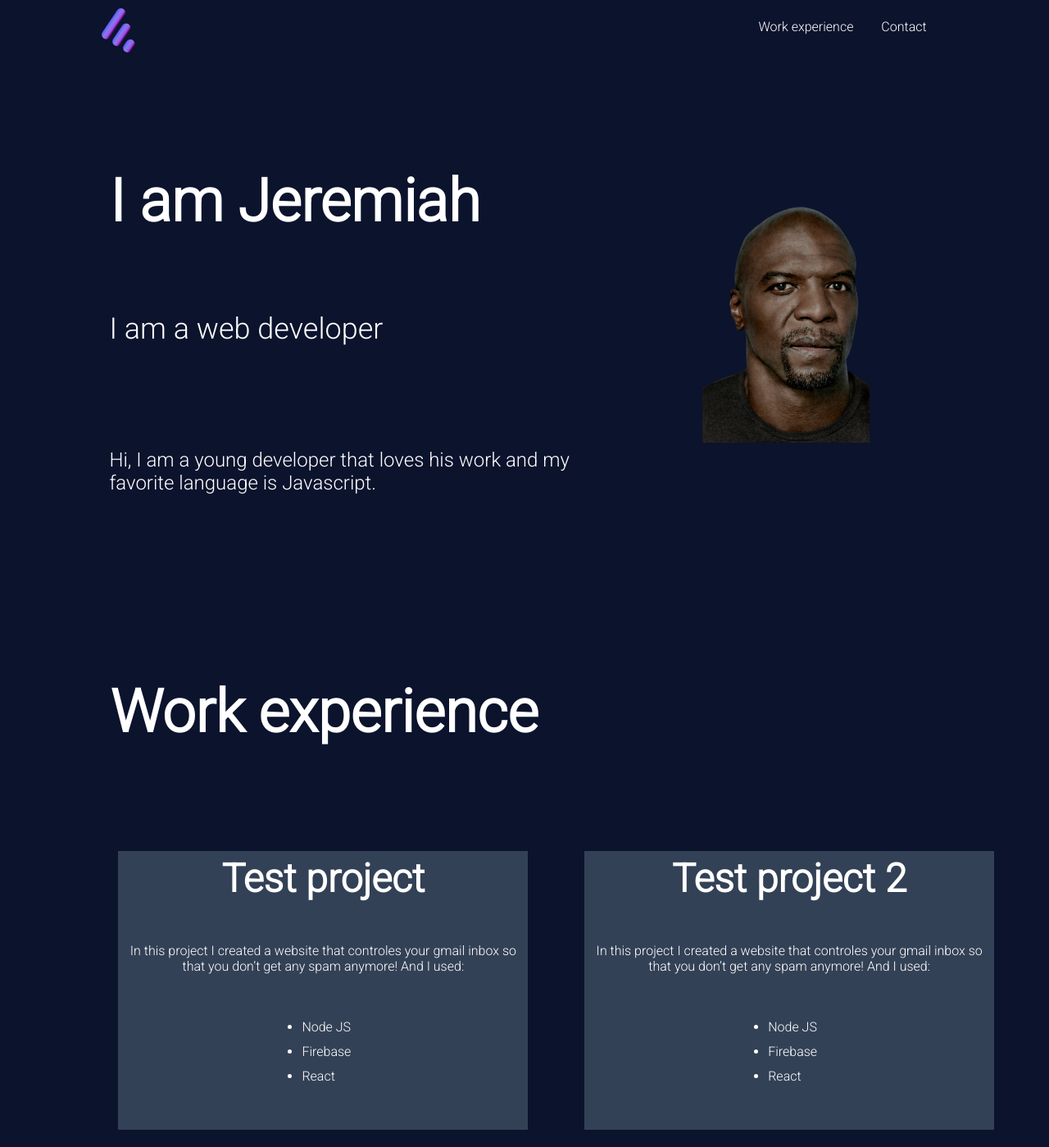
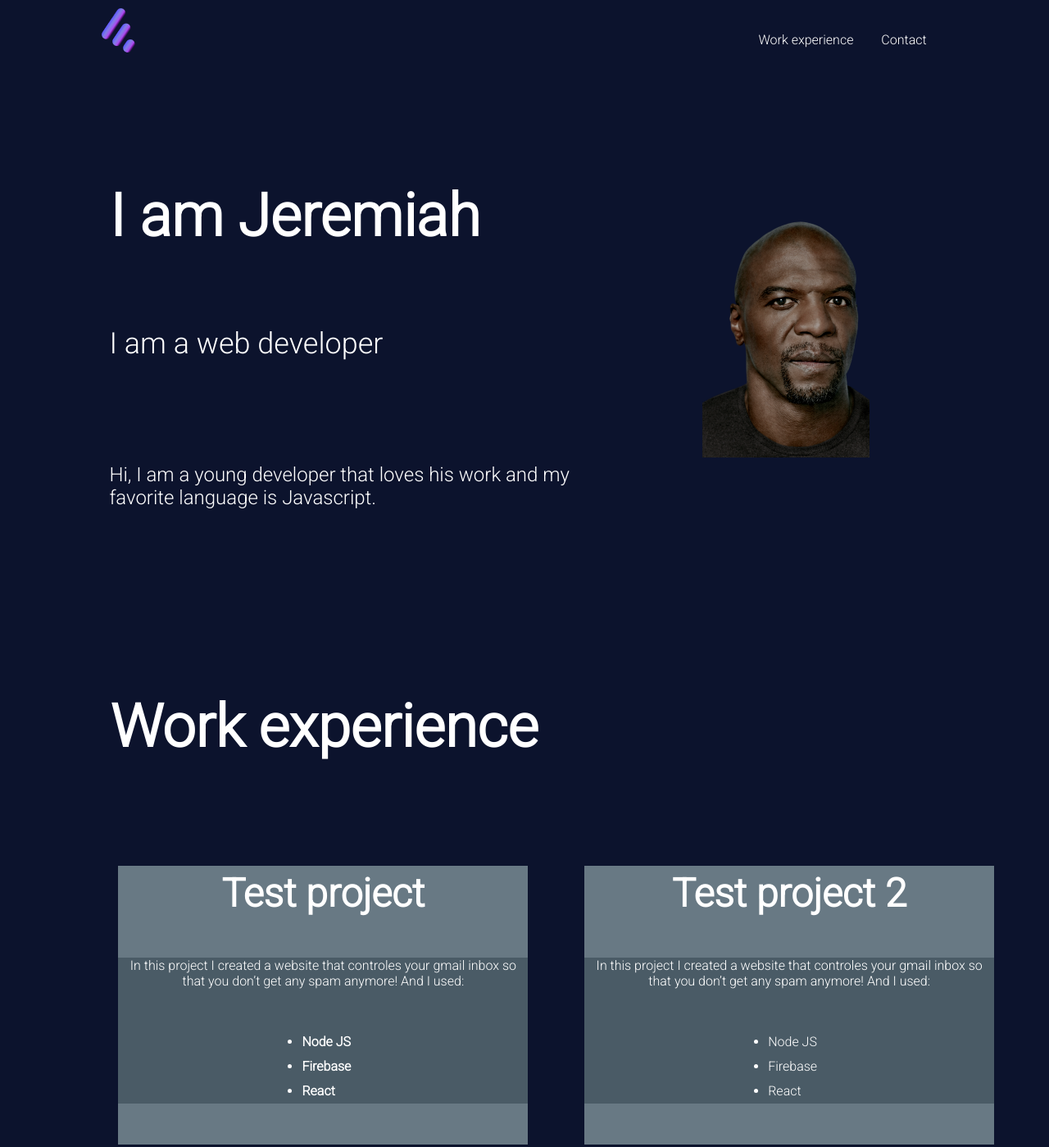
Before and after one commit to JeremiahKoeiman/frontend, a website: page public/index.html in a window 1280 px wide. Shown: the top 1399 px of the page at 82% size. Drawn offline with Linux system fonts and the light colour scheme; some packages are replaced by stand-ins of ours.

Commit message:
html code sniffer errors fixed

```diff
--- a/public/index.html
+++ b/public/index.html
@@ -13,8 +13,10 @@
 <nav>
     <img src="img/Logo.png" alt="Logo">
     <div>
-        <a href="#work-experience">Work experience</a>
-        <a href="#contact">Contact</a>
+        <ul>
+            <li><a href="#work-experience">Work experience</a></li>
+            <li><a href="#contact">Contact</a></li>
+        </ul>
     </div>
 </nav>
 
@@ -30,7 +32,8 @@
     <h1>Work experience</h1>
     <div class="container">
         <div class="partOne">
-            <h3>Test project</h3>
+            <h2>Test project</h2>
+            <div class="dark">
                 <p>
                     In this project I created a website that controles your gmail inbox
                     so that you don’t get any spam anymore! And I used:
@@ -41,8 +44,10 @@
                     <li>React</li>
                 </ul>
             </div>
+        </div>
         <div class="partTwo">
-            <h3>Test project 2</h3>
+            <h2>Test project 2</h2>
+            <div class="darkTwo">
                 <p>
                     In this project I created a website that controles your gmail inbox
                     so that you don’t get any spam anymore! And I used:
@@ -52,6 +57,7 @@
                     <li>Firebase</li>
                     <li>React</li>
                 </ul>
+            </div>
         </div>
     </div>
 </section>
--- a/public/style.scss
+++ b/public/style.scss
@@ -1,9 +1,10 @@
 @import url('https://fonts.googleapis.com/css2?family=Roboto:wght@300&display=swap');
 
-$divColor: rgba(138, 169, 179, 0.31);
+$divColor: #687984;
 $fontSize36: 36px;
 $fontSize48: 48px;
 $margin: 10%;
+$dark: #4a5b66;
 
 * {
   box-sizing: border-box;
@@ -26,8 +27,13 @@ html {
       margin-right: 10%;
 
       div {
+        display: table;
         float: right;
 
+        ul {
+          li {
+            display: inline;
+            list-style-type: none;
             a {
               text-decoration: none;
               color: white;
@@ -36,6 +42,8 @@ html {
 
               &:focus {
                 color: white;
+              }
+            }
           }
         }
       }
@@ -78,18 +86,23 @@ html {
         width: 500px;
         background-color: $divColor !important;
 
-        h3 {
+        h2 {
           font-size: $fontSize48;
           margin-bottom: $margin;
           margin-top: 5px;
         }
+
+        .dark {
+          background-color: $dark;
 
           ul {
             margin: $margin 0;
             line-height: 30px;
             text-align: initial;
             li {
+              font-weight: bold;
               margin-left: 40%;
+            }
           }
         }
       }
@@ -99,18 +112,21 @@ html {
         width: 500px;
         background-color: $divColor !important;
 
-        h3 {
+        h2 {
           font-size: $fontSize48;
           margin-bottom: $margin;
           margin-top: 5px;
         }
 
+        .darkTwo {
+          background-color: #4a5b66;
           ul {
             margin: $margin 0;
             line-height: 30px;
             text-align: initial;
             li {
               margin-left: 40%;
+            }
           }
         }
       }
@@ -129,7 +145,7 @@ html {
     justify-content: center;
     flex-direction: column;
     margin: 0;
-    background-color: $divColor;
+    background-color: $dark;
     width: 1172px;
 
     .form-control {
@@ -170,7 +186,7 @@ html {
         height: 65px;
         font-size: $fontSize36;
         color: white;
-        background-color: rgba(172,37,235, .67);
+        background-color: rgb(172, 37, 235);
         border: none;
         text-align: center;
         text-decoration: none;
```
Also changed, not shown: public/style.css, 1 other file. Lines whose indentation alone changed are shown as unchanged.
